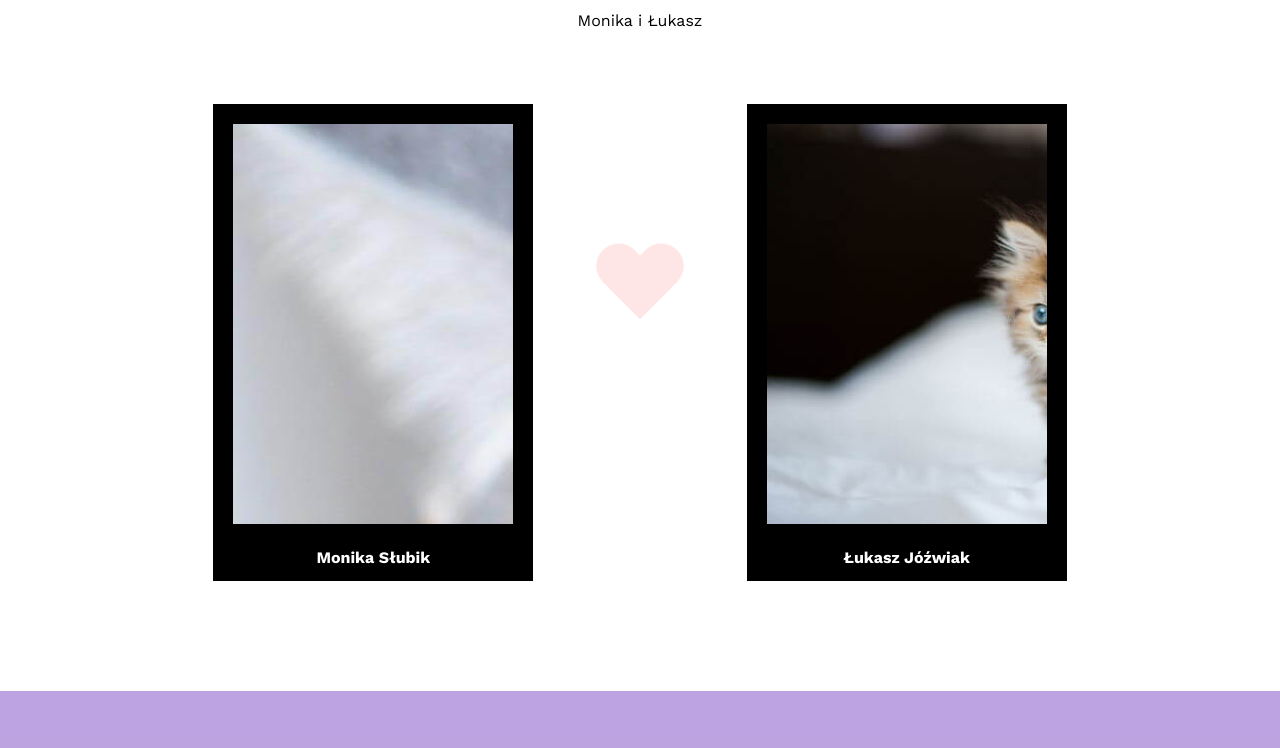
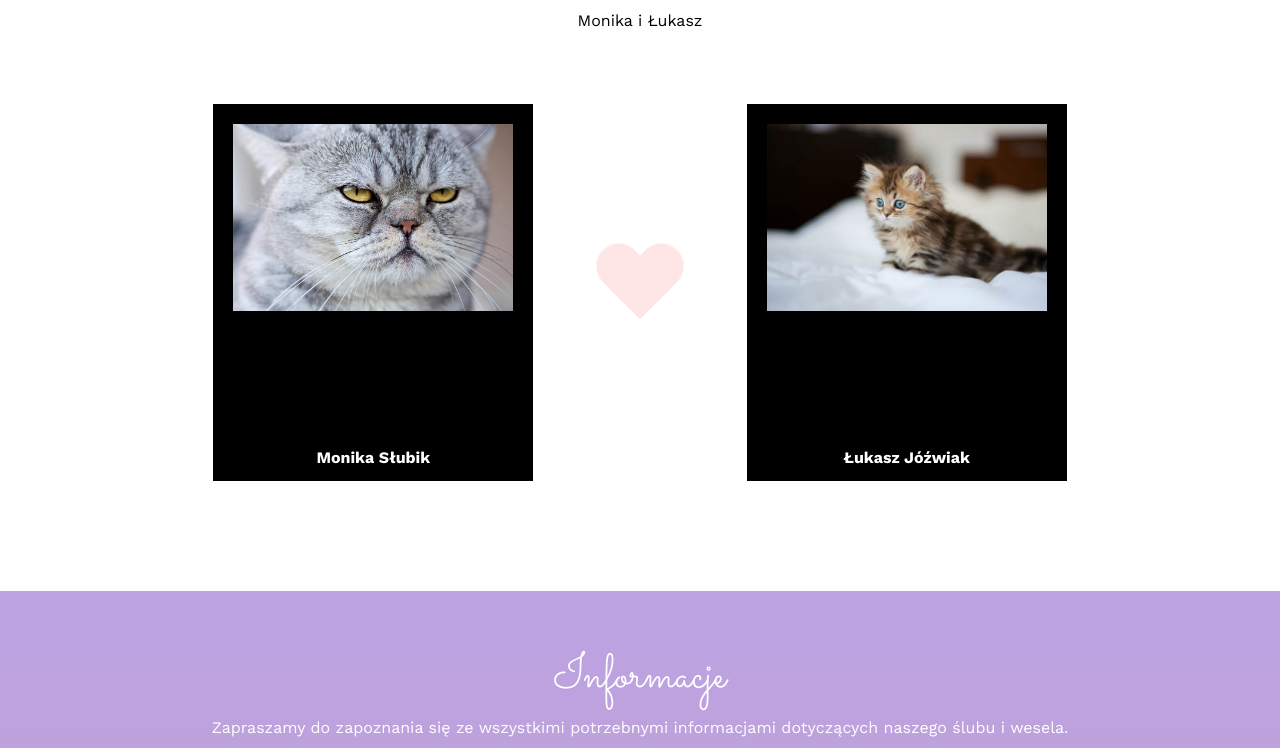
Before and after one commit to krzysztof-stoparczyk/wedding, a plain HTML site: page index.html in a window 1280 px wide. Shown: the part 930-1678 px from the top of the page. Drawn offline with nearby package versions, Linux system fonts and the light colour scheme.

Commit message:
Update styles.css
max img size

```diff
--- a/css/styles.css
+++ b/css/styles.css
@@ -145,6 +145,11 @@ a:hover, a:active, a:focus {
 	max-height:400px;
 	min-height:300px;
 	overflow:hidden;
+}
+
+#mlodzi .imgdiv img {
+    max-width: 100%;
+    max-height: 100%;
 }
 
 #mlodzi .imgdiv.krzych{
```
